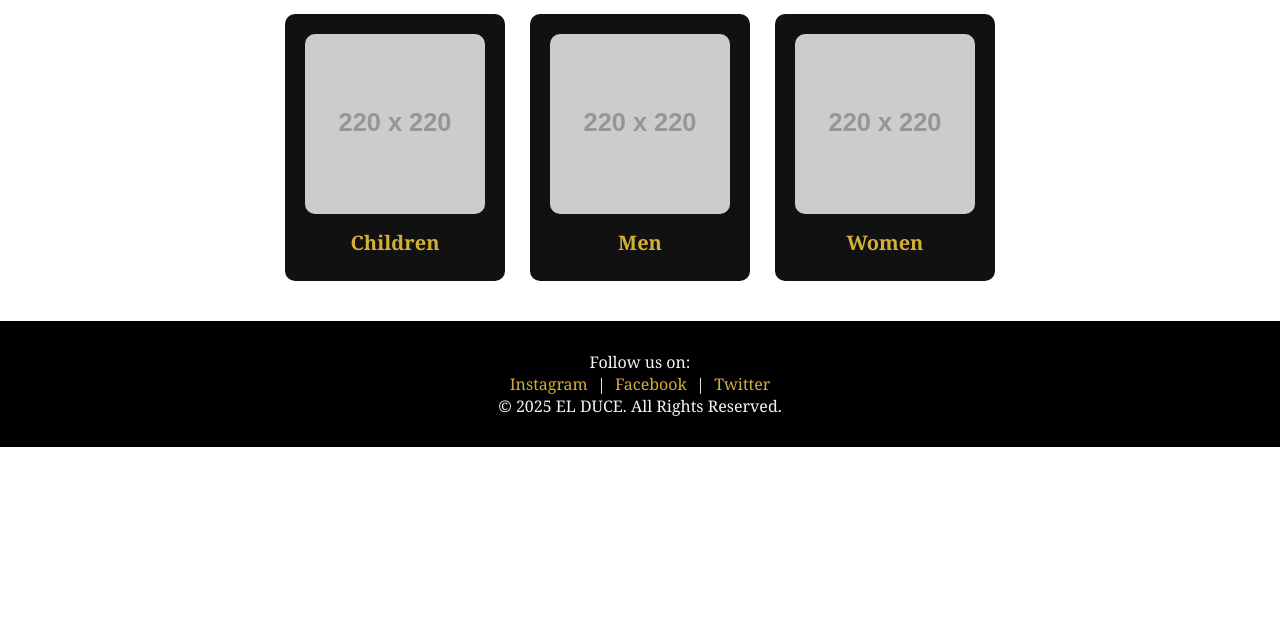
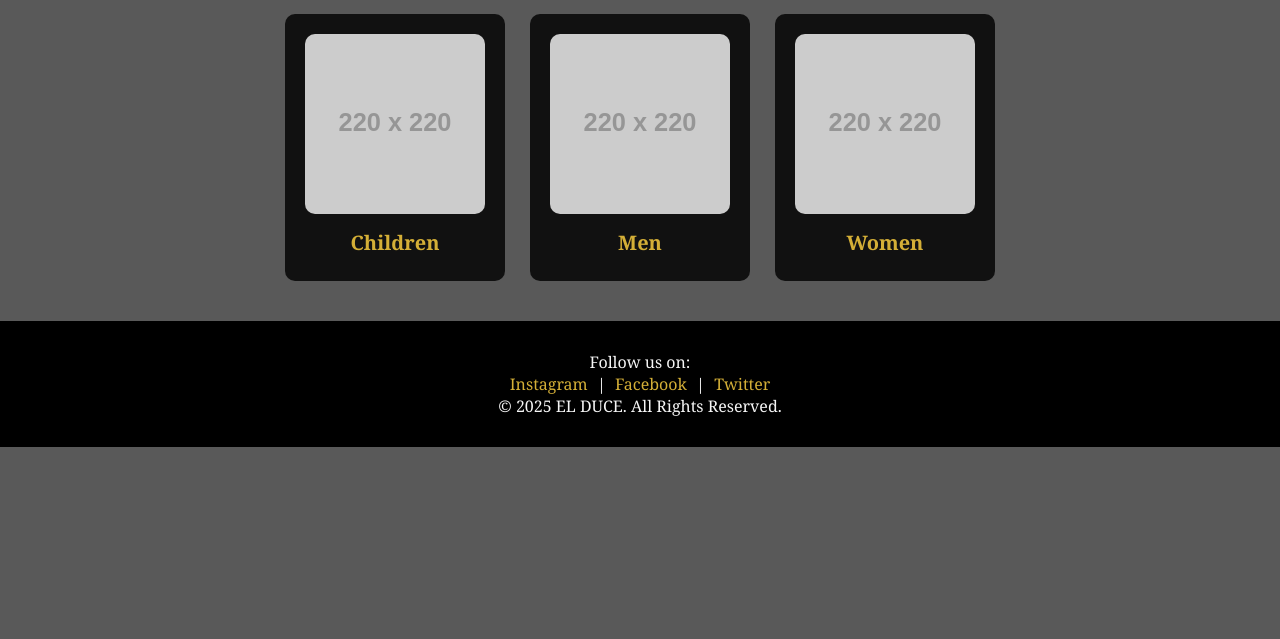
Before and after one commit to sonnymohammadzadeh-coder/EL-DUCE, a plain HTML site: page shop.html in a window 1280 px wide. Shown: the part 161-800 px from the top of the page. Drawn offline with Linux system fonts and the light colour scheme; files that its build step writes are made by us from their sources; placeholder pictures from the web are drawn by us; files whose address does not match are found by name; a web font is replaced by a local one.

Commit message:
Update style.css

```diff
--- a/style.css
+++ b/style.css
@@ -20,6 +20,17 @@ body {
   background-attachment: fixed;
   color: #f5f5f5;
   font-family: 'Georgia', serif;
+}
+
+body::before {
+  content: "";
+  position: fixed;
+  top: 0;
+  left: 0;
+  width: 100%;
+  height: 100%;
+  background: rgba(0, 0, 0, 0.65); /* dark mafia overlay */
+  z-index: -1;
 }
 
 /* Top Navigation */
```
